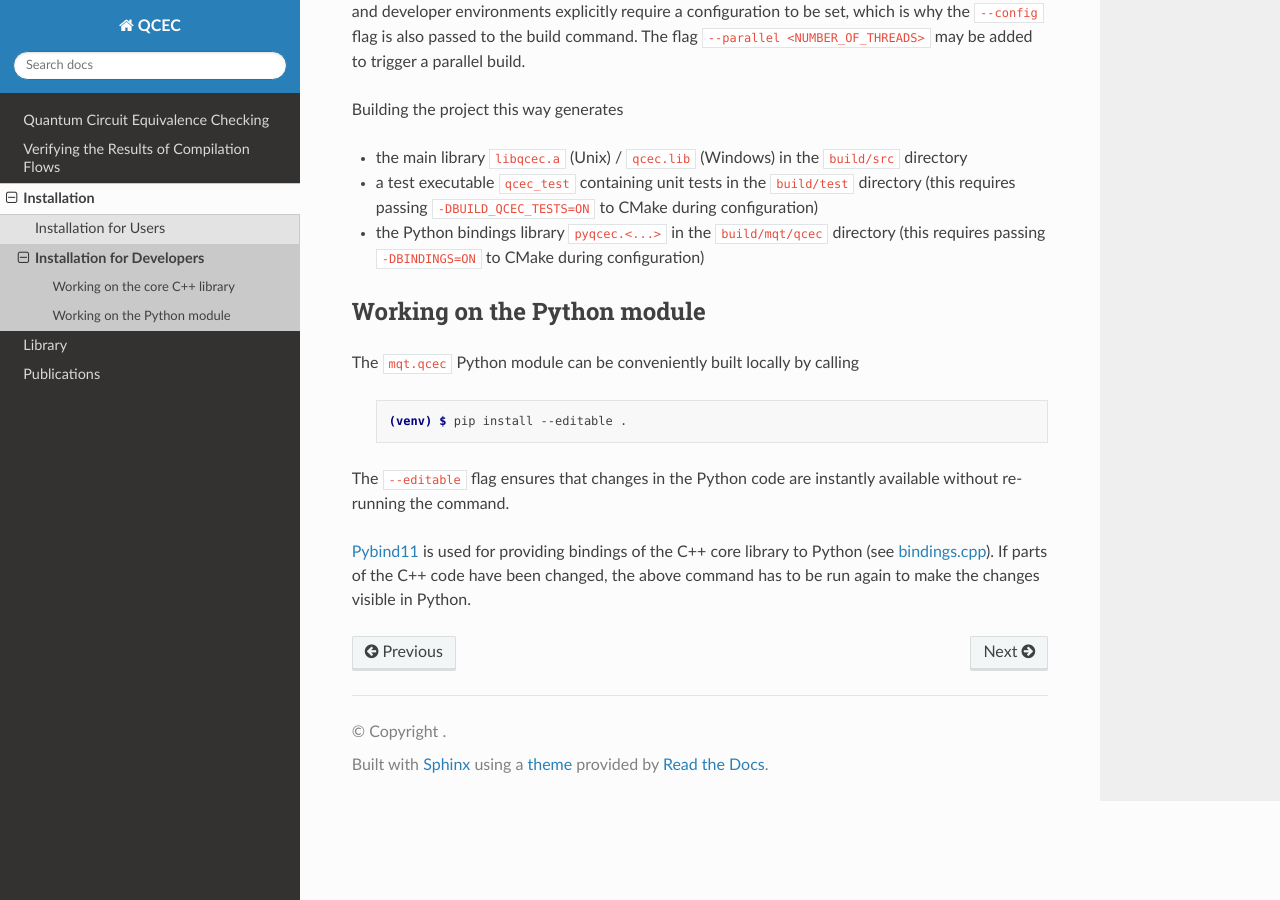
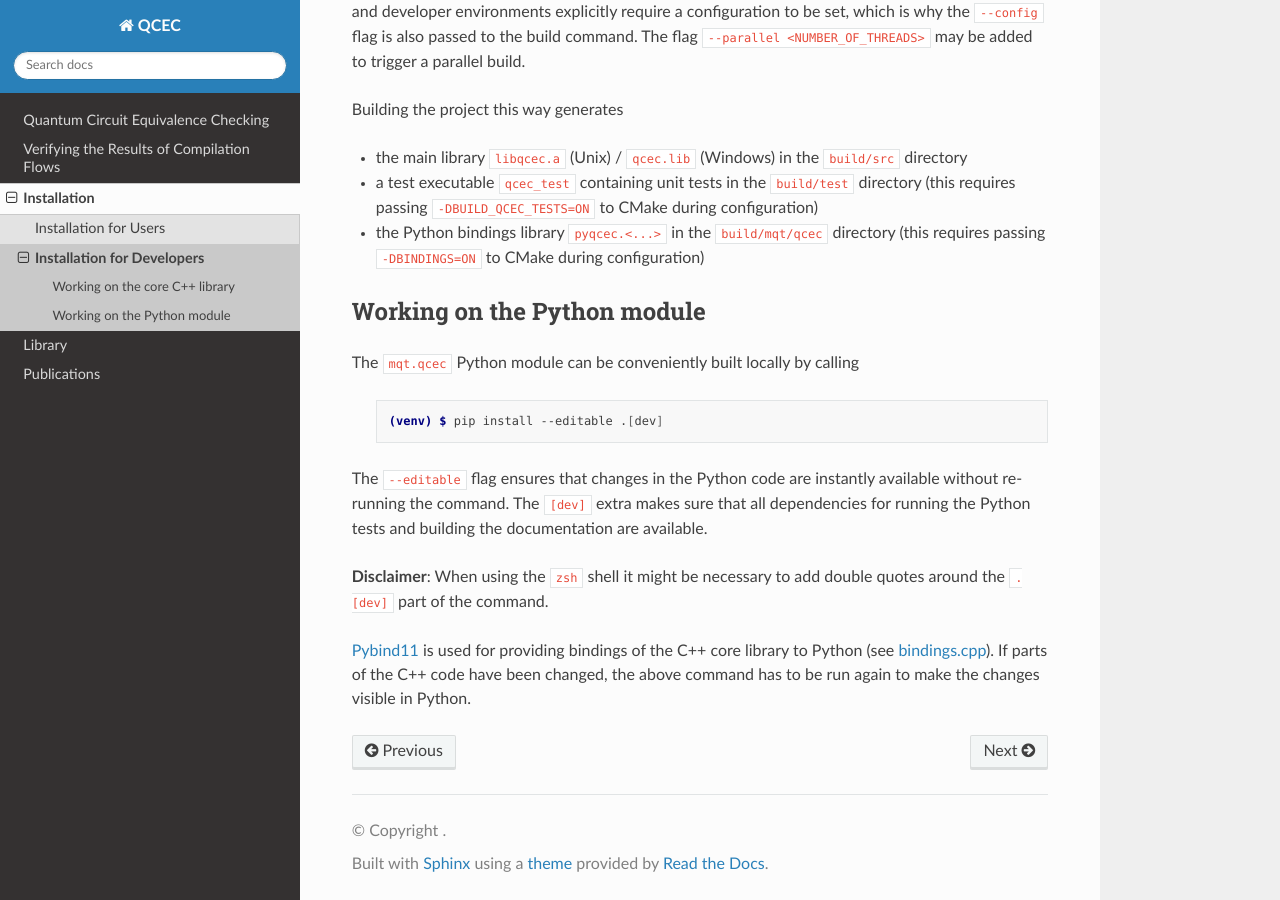
Before and after one commit to cda-tum/mqt-qcec, a Sphinx documentation site: the page built from docs/source/install/Developers.rst, in a window 1280 px wide and 900 px high, scrolled down 877 px. Built offline with Sphinx 7.4.7 and the Read the Docs theme 2.0.0, drawn with Linux system fonts in a browser that asks for light colours; the version number could not be read and is left out.

Commit message:
📝 document new extra
Signed-off-by: Lukas Burgholzer <lukas.burgholzer@jku.at>

```diff
--- a/docs/source/install/Developers.rst
+++ b/docs/source/install/Developers.rst
@@ -47,9 +47,11 @@ The :code:`mqt.qcec` Python module can be conveniently built locally by calling
 
     .. code-block:: console
 
-        (venv) $ pip install --editable .
+        (venv) $ pip install --editable .[dev]
 
-The :code:`--editable` flag ensures that changes in the Python code are instantly available without re-running the command.
+The :code:`--editable` flag ensures that changes in the Python code are instantly available without re-running the command. The :code:`[dev]` extra makes sure that all dependencies for running the Python tests and building the documentation are available.
+
+**Disclaimer**: When using the :code:`zsh` shell it might be necessary to add double quotes around the :code:`.[dev]` part of the command.
 
 `Pybind11 <https://pybind11.readthedocs.io/>`_ is used for providing bindings of the C++ core library to Python (see `bindings.cpp <https://github.com/cda-tum/qcec/tree/master/mqt/qcec/bindings.cpp>`_).
 If parts of the C++ code have been changed, the above command has to be run again to make the changes visible in Python.
```
